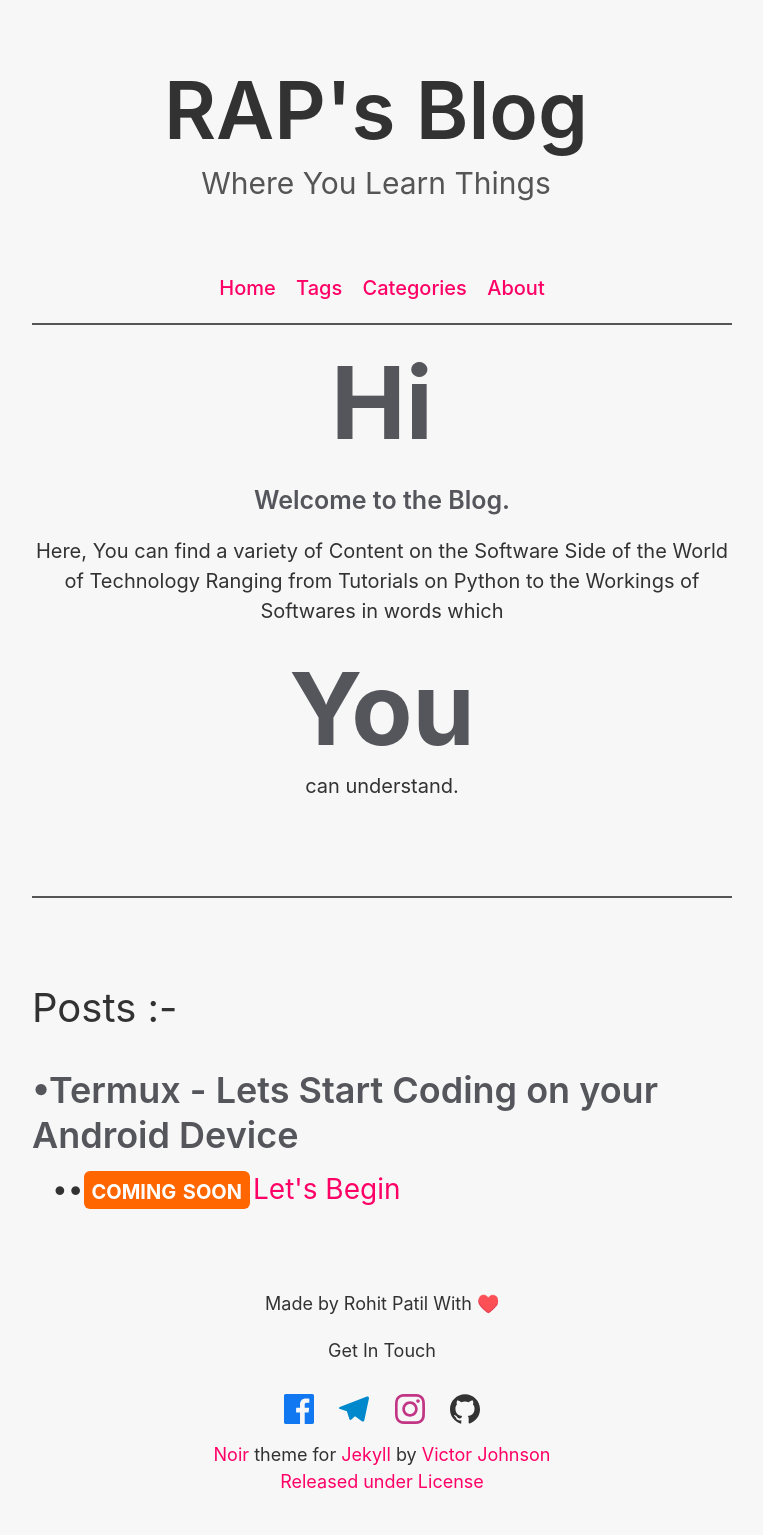
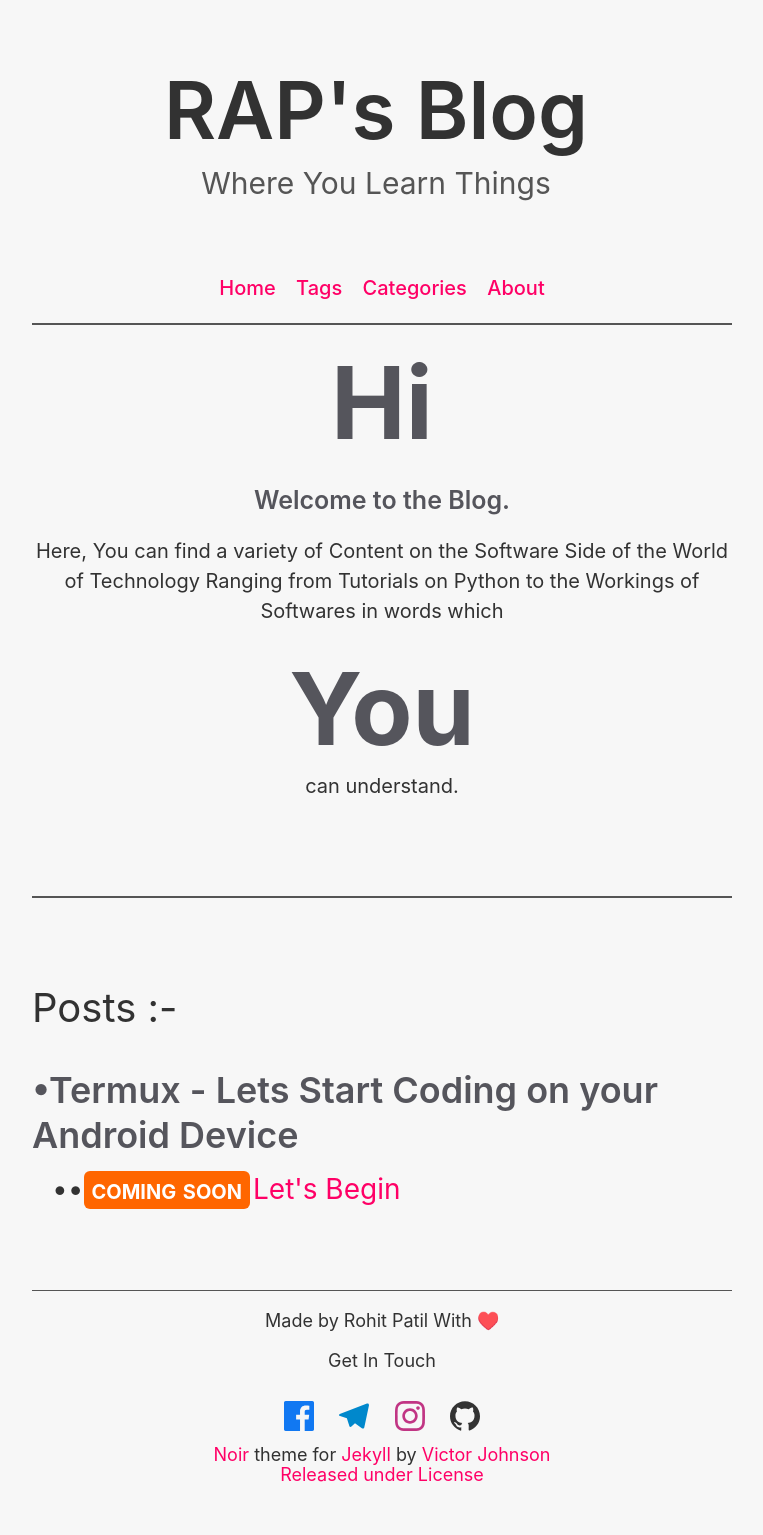
Before and after one commit to raprocks/raprocks.github.io, a Jekyll site: the page built from index.html, in a window 1280 px wide. Shown: the whole page, without its empty margins (258-1021 px from the left). Built offline with Jekyll 4.4.1, drawn with Linux system fonts in a browser that asks for light colours; the list of posts is cut into pages by our own code.

Commit message:
vhanged line height for footer

```diff
--- a/_sass/_layout.scss
+++ b/_sass/_layout.scss
@@ -11,8 +11,11 @@
 footer {
 	margin-top: 2rem;
 	margin-bottom: 2rem;
+	padding-top: 1rem;
+	line-height: 1rem;
 	text-align: center;
 	font-size: 90%;
+	border-top:1px solid #555;
 }
 
 ul.social {
```
